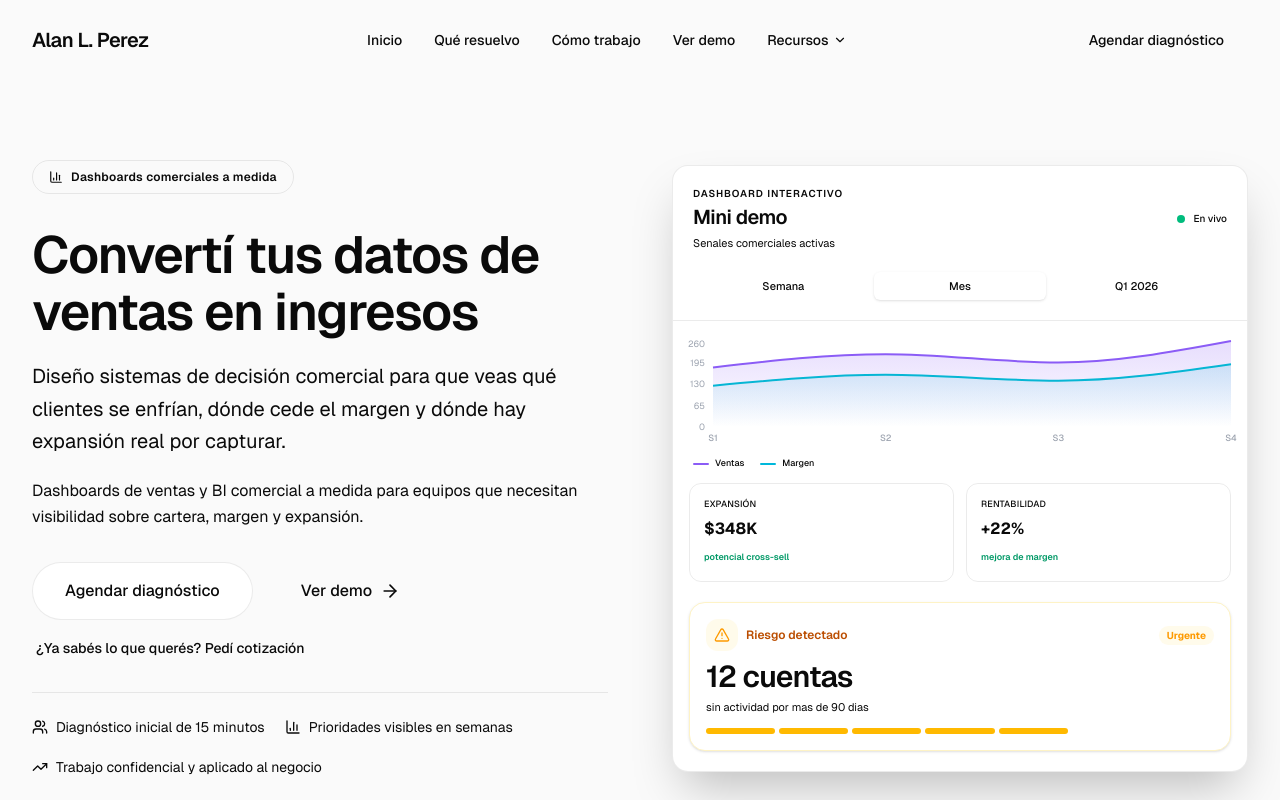
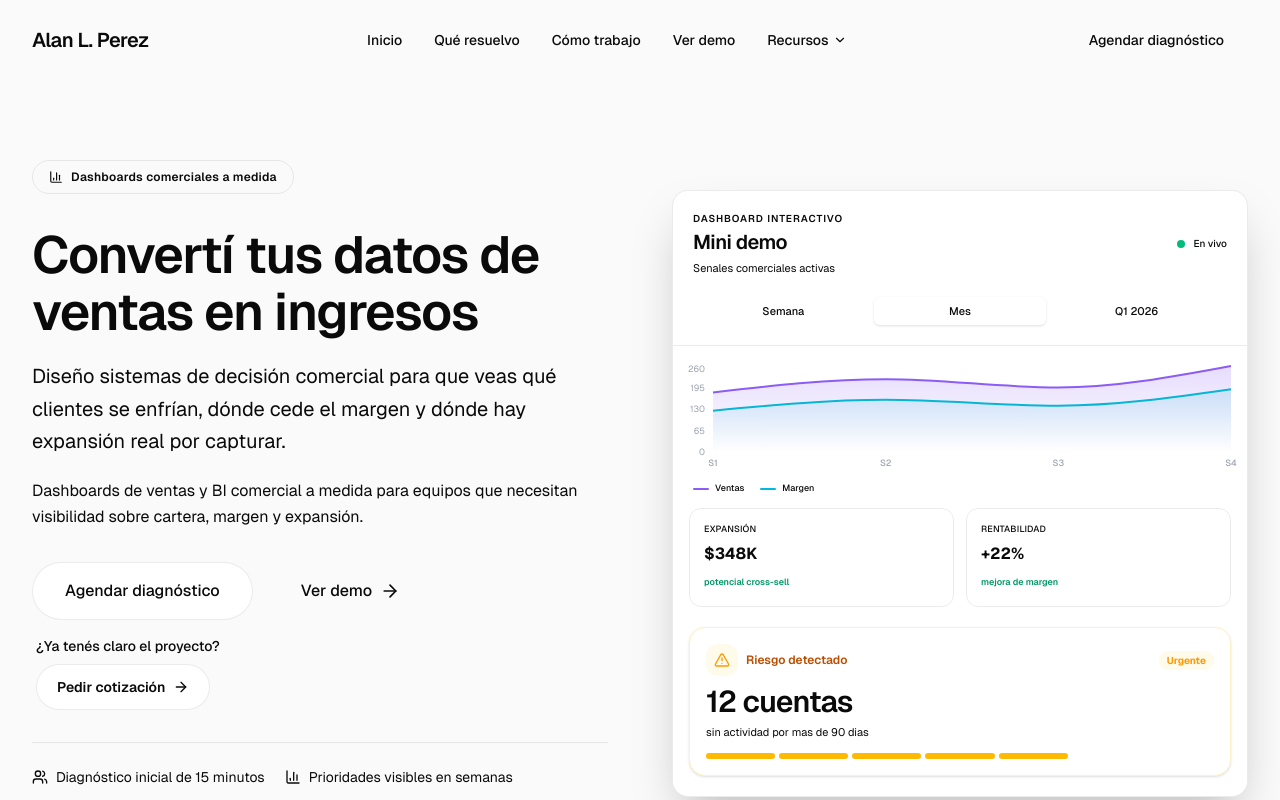
Before and after one commit to AluenIriarte/WebPage, a React (Vite) app: page / in a window 1280 px wide. Shown: the top 800 px of the page. Built offline with nearby package versions, Linux system fonts and the light colour scheme.

Commit message:
Make hero quote CTA a button

```diff
--- a/src/app/components/Hero.tsx
+++ b/src/app/components/Hero.tsx
@@ -24,17 +24,17 @@ export function Hero() {
 
             <div className="space-y-5">
               <h1 className="text-4xl font-semibold leading-[1.1] tracking-tight text-foreground md:text-5xl lg:text-[3.25rem]">
-                {"Convert\u00ed tus datos de ventas "}
+                {"Convertí tus datos de ventas "}
                 <span className="text-accent">{"en ingresos"}</span>
               </h1>
               <p className="max-w-xl text-lg leading-relaxed text-muted-foreground md:text-xl">
                 {
-                  "Dise\u00f1o sistemas de decisi\u00f3n comercial para que veas qu\u00e9 clientes se enfr\u00edan, d\u00f3nde cede el margen y d\u00f3nde hay expansi\u00f3n real por capturar."
+                  "Diseño sistemas de decisión comercial para que veas qué clientes se enfrían, dónde cede el margen y dónde hay expansión real por capturar."
                 }
               </p>
               <p className="max-w-2xl text-sm leading-relaxed text-foreground/75 md:text-base">
                 {
-                  "Dashboards de ventas y BI comercial a medida para equipos que necesitan visibilidad sobre cartera, margen y expansi\u00f3n."
+                  "Dashboards de ventas y BI comercial a medida para equipos que necesitan visibilidad sobre cartera, margen y expansión."
                 }
               </p>
             </div>
@@ -46,7 +46,7 @@ export function Hero() {
                   onClick={() => trackDiagnosisClick("hero")}
                   className="inline-flex items-center justify-center rounded-full border border-border bg-white px-8 py-4 text-base font-medium text-foreground transition-all duration-300 hover:border-accent/40 hover:bg-accent/5 hover:text-accent"
                 >
-                  {"Agendar diagn\u00f3stico"}
+                  {"Agendar diagnóstico"}
                 </a>
 
                 <Link
@@ -60,12 +60,17 @@ export function Hero() {
               </div>
 
               <div className="pl-1">
+                <p className="mb-2 text-sm font-medium text-foreground/78">
+                  {"¿Ya tenés claro el proyecto?"}
+                </p>
                 <Link
                   to={QUOTE_PAGE_HREF}
                   onClick={() => trackQuoteClick("hero")}
-                  className="inline-flex items-center text-sm font-medium text-accent transition-colors duration-200 hover:text-accent/75"
+                  aria-label="Ir al formulario de cotización"
+                  className="group inline-flex items-center justify-center rounded-full border border-accent/25 bg-white px-5 py-3 text-sm font-semibold text-foreground transition-all duration-200 hover:border-accent/40 hover:bg-accent/8 hover:text-accent"
                 >
-                  {"\u00bfYa sab\u00e9s lo que quer\u00e9s? Ped\u00ed cotizaci\u00f3n"}
+                  {"Pedir cotización"}
+                  <ArrowRight className="ml-2 h-4 w-4 transition-transform group-hover:translate-x-1" />
                 </Link>
               </div>
             </div>
@@ -73,7 +78,7 @@ export function Hero() {
             <div className="border-t border-border/50 pt-6">
               <div className="flex flex-wrap gap-5">
                 {[
-                  { icon: Users, text: "Diagn\u00f3stico inicial de 15 minutos" },
+                  { icon: Users, text: "Diagnóstico inicial de 15 minutos" },
                   { icon: BarChart3, text: "Prioridades visibles en semanas" },
                   { icon: TrendingUp, text: "Trabajo confidencial y aplicado al negocio" },
                 ].map((item) => (
```
